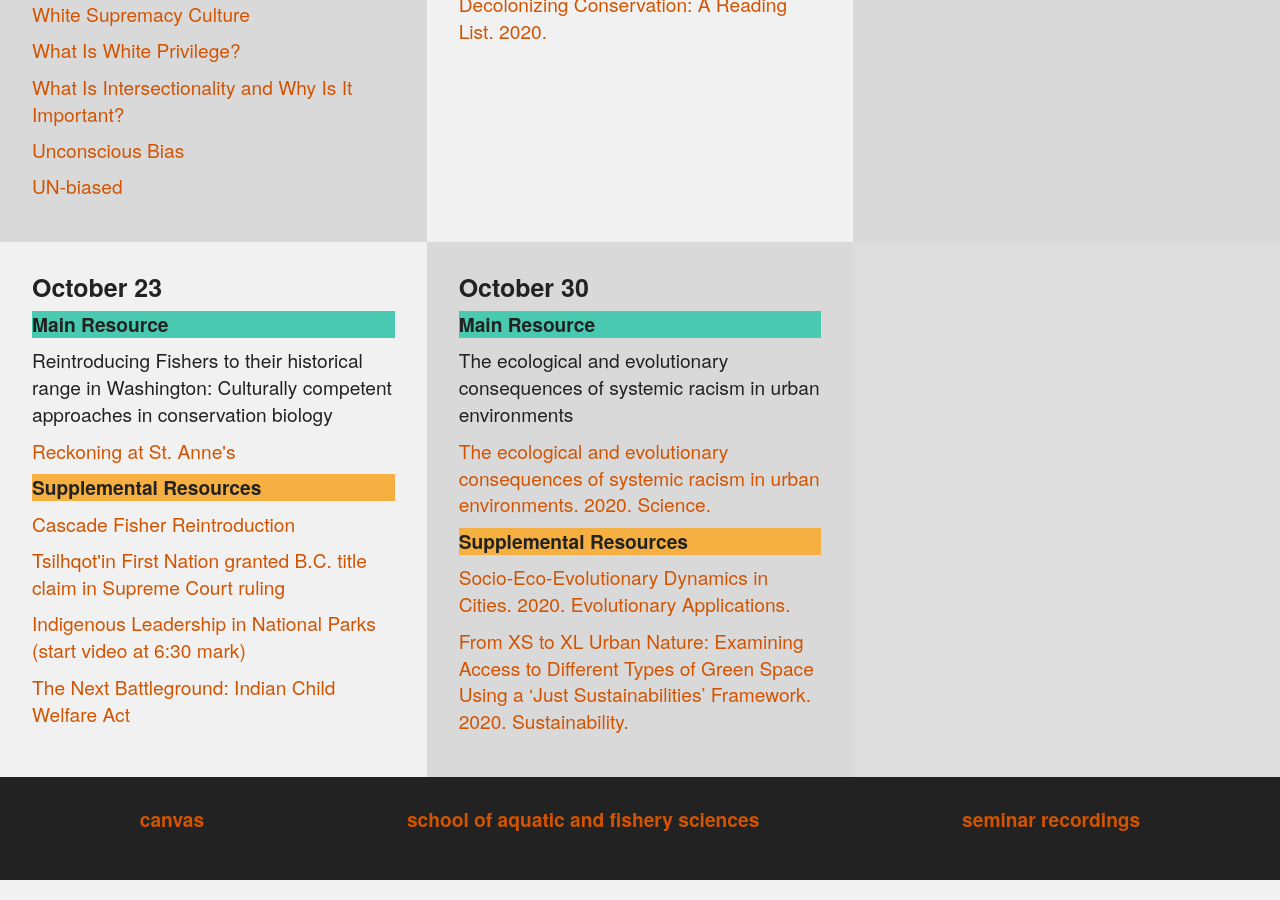
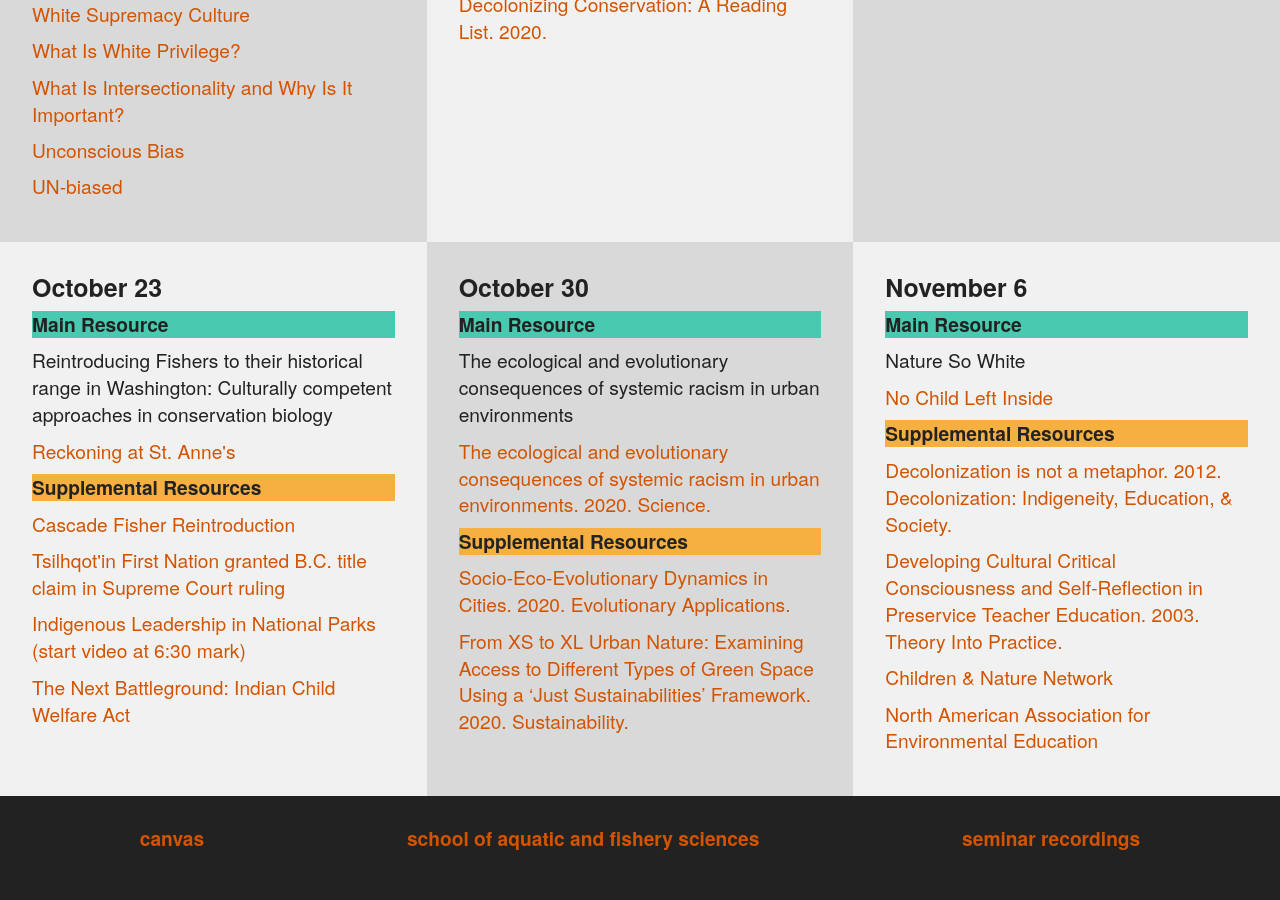
Before and after one commit to amburgey/FISH513InclusiveConservation, a Jekyll site: the page built from readings.html, in a window 1280 px wide and 900 px high, scrolled down 1254 px. Built offline with Jekyll 4.4.1, drawn with Linux system fonts in a browser that asks for light colours.

Commit message:
add Khavin's resources

```diff
--- a/readings.html
+++ b/readings.html
@@ -84,6 +84,18 @@ layout: list
 			<p class="tile_space"><a href="https://www.mdpi.com/2071-1050/12/17/6998" target="_blank" rel="noopener noreferrer">From XS to XL Urban Nature: Examining Access to Different Types of Green Space Using a ‘Just Sustainabilities’ Framework. 2020. Sustainability.</a> </p>
         </li>
 
+		<li class="gi tile--alt4">
+            <h3>November 6</h3>
+			<p class="tile_blue"> Main Resource </p>
+            <p class="tile_space"> Nature So White</p>
+			<p class="tile_space"><a href="https://orionmagazine.org/article/leave-no-child-inside/" target="_blank" rel="noopener noreferrer">No Child Left Inside</a> </p>
+			<p class="tile_yellow"> Supplemental Resources </p>
+			<p class="tile_space"><a href="https://clas.osu.edu/sites/clas.osu.edu/files/Tuck%20and%20Yang%202012%20Decolonization%20is%20not%20a%20metaphor.pdf" target="_blank" rel="noopener noreferrer">Decolonization is not a metaphor. 2012. Decolonization: Indigeneity, Education, & Society.</a> </p>
+			<p class="tile_space"><a href="http://citeseerx.ist.psu.edu/viewdoc/download?doi=10.1.1.460.7961&rep=rep1&type=pdf" target="_blank" rel="noopener noreferrer">Developing Cultural Critical Consciousness and Self-Reflection in Preservice Teacher Education. 2003. Theory Into Practice.</a> </p>
+			<p class="tile_space"><a href="https://www.childrenandnature.org/" target="_blank" rel="noopener noreferrer">Children & Nature Network</a> </p>
+			<p class="tile_space"><a href="https://naaee.org/" target="_blank" rel="noopener noreferrer">North American Association for Environmental Education</a> </p>
+        </li>
+
 	</ul><!--end .g--3up-->
 
 </section>
```
